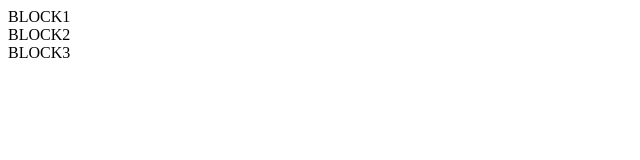
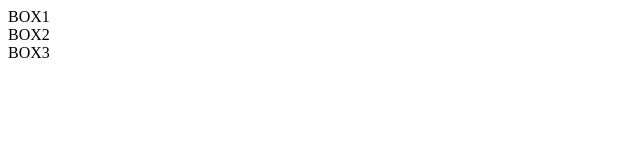
Before and after one commit to raspi0124/raspi0124.github.io, a plain HTML site: page index.html in a window 1280 px wide. Shown: the full height of the page, 0-640 px from the left. Drawn offline with Linux system fonts and the light colour scheme.

Commit message:
Update index.html

```diff
--- a/index.html
+++ b/index.html
@@ -1,5 +1,5 @@
-<div class="wrapper">
-    <div class="element">BLOCK1</div>
-    <div class="element">BLOCK2</div>
-    <div class="element">BLOCK3</div>
+<div class="boxContainer">
+	<div class="box">BOX1</div>
+	<div class="box">BOX2</div>
+	<div class="box">BOX3</div>
 </div>
```
